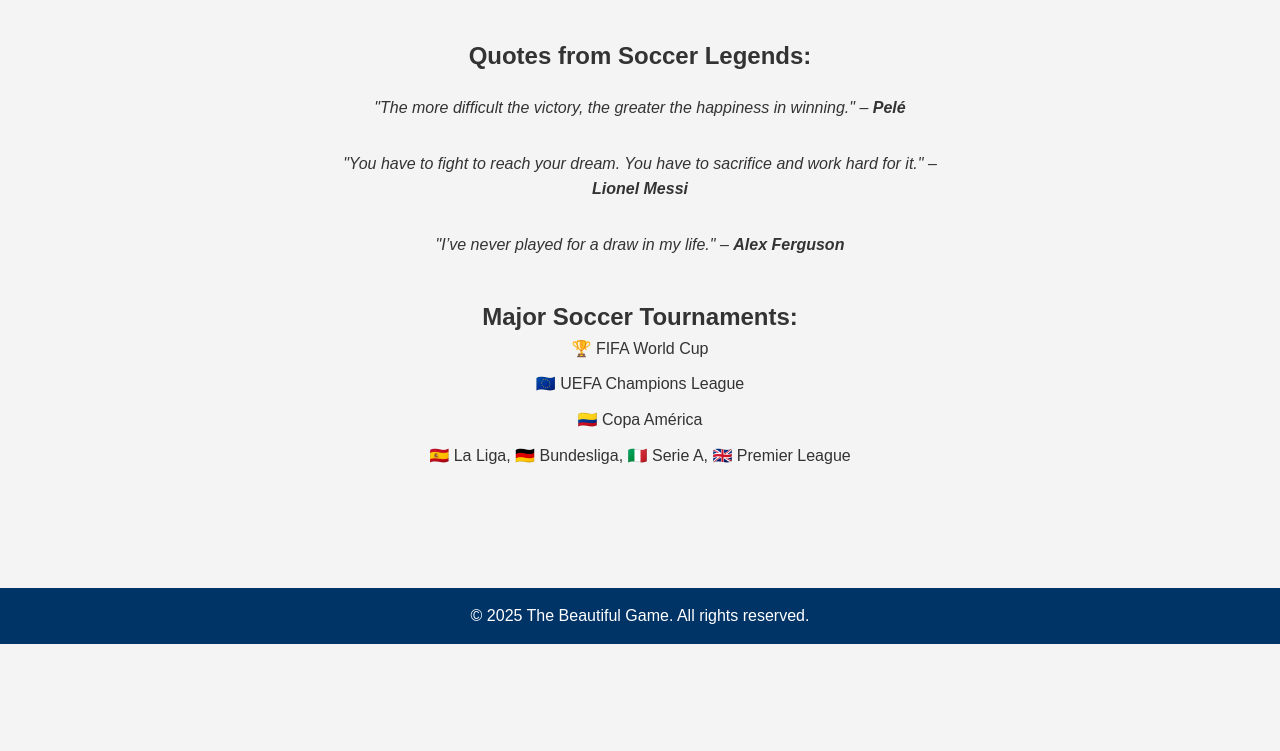
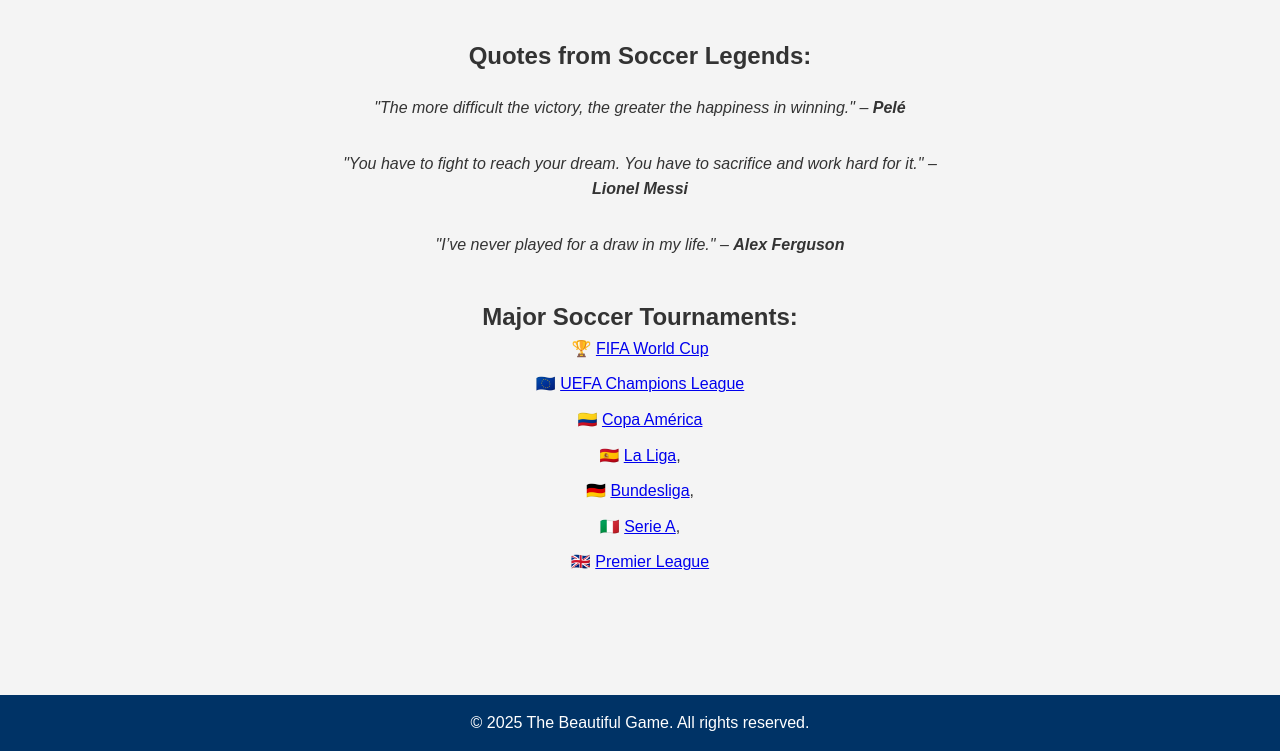
Before and after one commit to Etnik9/the-beautiful-game, a plain HTML site: page index.html in a window 1280 px wide. Shown: the part 2001-2752 px from the top of the page. Before the commit the page ends 2645 px from the top, so only its background shows below. Drawn offline with Linux system fonts and the light colour scheme.

Commit message:
Update index.html

```diff
--- a/index.html
+++ b/index.html
@@ -24,7 +24,7 @@
               <section class="intro">
                 <h2>Welcome to the World of Soccer</h2>
                 <p>Explore the roots of the world's most beloved sport — from its humble beginnings to its modern global influence.</p>
-                <img src="images/nightsoccer.jpeg" alt="1st Ever World Cup in 1930" class="history-image"/>
+                <img src="images/home.jpg" alt="1st Ever World Cup in 1930" class="history-image"/>
             </section>
 
               <section>
@@ -81,11 +81,14 @@
               <section>
                 <h2>Major Soccer Tournaments:</h2>
                 <ul>
-                  <li>🏆 FIFA World Cup</li>
-                  <li>🇪🇺 UEFA Champions League</li>
-                  <li>🇨🇴 Copa América</li>
-                  <li>🇪🇸 La Liga, 🇩🇪 Bundesliga, 🇮🇹 Serie A, 🇬🇧 Premier League</li>
-                </ul>
+                    <li>🏆 <a href="https://www.fifa.com/tournaments/mens/worldcup" target="_blank">FIFA World Cup</a></li>
+                    <li>🇪🇺 <a href="https://www.uefa.com/uefachampionsleague/" target="_blank">UEFA Champions League</a></li>
+                    <li>🇨🇴 <a href="https://copaamerica.com/" target="_blank">Copa América</a></li>
+                    <li>🇪🇸 <a href="https://www.laliga.com/en-GB" target="_blank">La Liga</a>,</li>
+                    <li>🇩🇪 <a href="https://www.bundesliga.com/en/" target="_blank">Bundesliga</a>,</li>
+                    <li>🇮🇹 <a href="https://www.legaseriea.it/en" target="_blank">Serie A</a>,</li>
+                    <li>🇬🇧 <a href="https://www.premierleague.com/" target="_blank">Premier League</a></li>
+                  </ul>
               </section>
             </div>
           </main>
```
